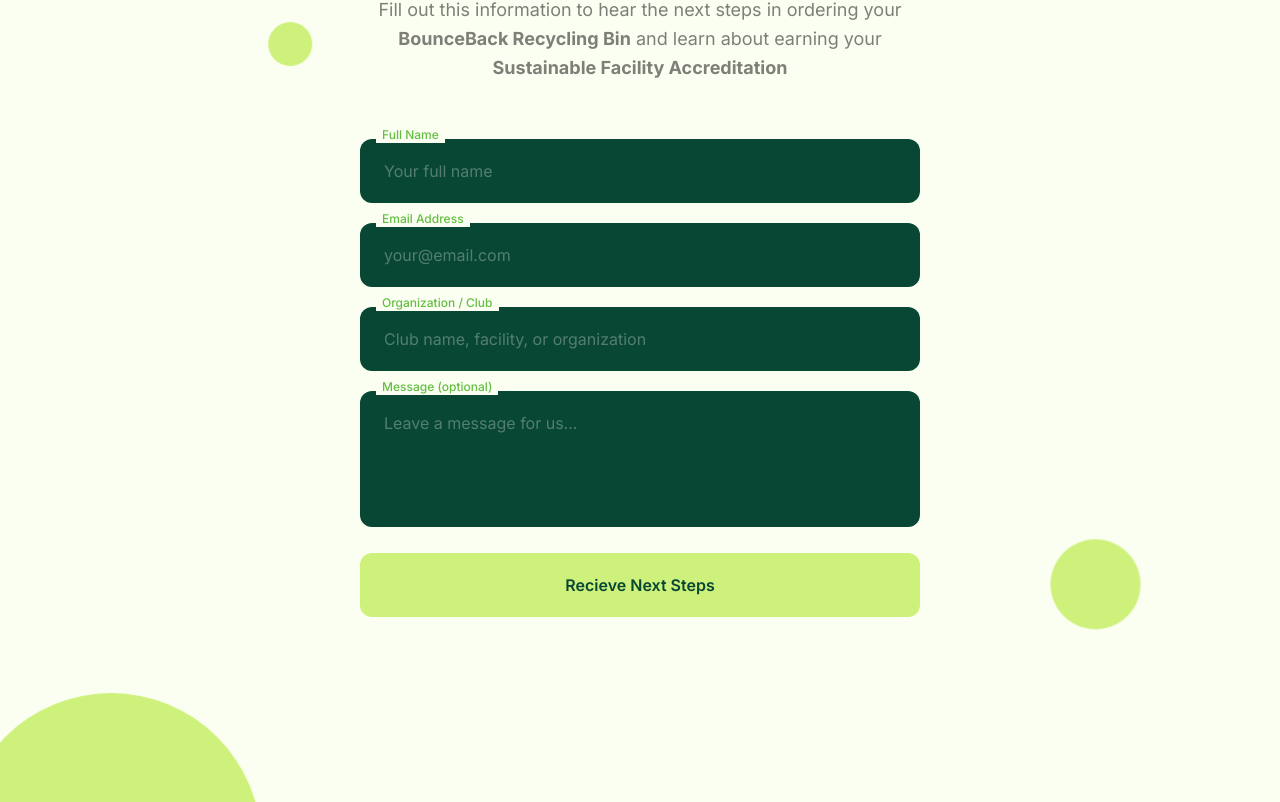
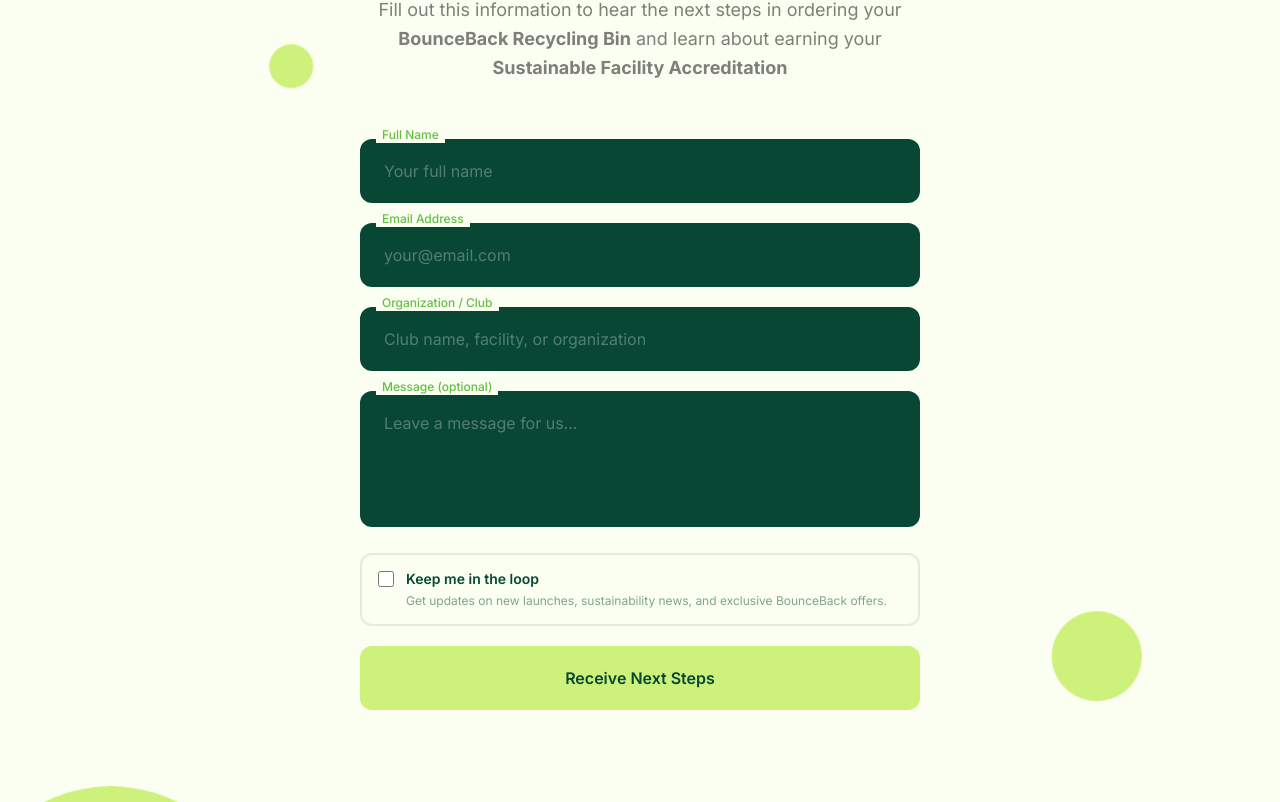
Before and after one commit to mattypark/Bouncebacktesting, a Next.js app: page /request-bin in a window 1280 px wide. Shown: the part 378-1180 px from the top of the page. Built offline with nearby package versions, Linux system fonts and the light colour scheme.

Commit message:
newadditions

```diff
--- a/app/layout.tsx
+++ b/app/layout.tsx
@@ -2,6 +2,7 @@
 import { Inter } from "next/font/google";
 import "./globals.css";
 import Providers from "@/components/Providers";
+import { Analytics } from "@vercel/analytics/next";
 
 const inter = Inter({
   subsets: ["latin"],
@@ -24,6 +25,7 @@
     <html lang="en">
       <body className={`${inter.variable} font-inter antialiased`}>
         <Providers>{children}</Providers>
+        <Analytics />
       </body>
     </html>
   );
--- a/app/request-bin/page.tsx
+++ b/app/request-bin/page.tsx
@@ -52,6 +52,10 @@
     organization: "",
     message: "",
   });
+  const [joinWaitlist, setJoinWaitlist] = useState(false);
+  const [submitted, setSubmitted] = useState(false);
+  const [loading, setLoading] = useState(false);
+  const [error, setError] = useState("");
 
   useEffect(() => {
     if (styleRef.current) return;
@@ -71,10 +75,23 @@
     setFormData((prev) => ({ ...prev, [e.target.name]: e.target.value }));
   }
 
-  function handleSubmit(e: React.FormEvent) {
+  async function handleSubmit(e: React.SyntheticEvent) {
     e.preventDefault();
-    // TODO: connect to backend / form service
-    alert("Request submitted! We'll be in touch soon.");
+    setLoading(true);
+    setError("");
+    try {
+      const res = await fetch(`${process.env.NEXT_PUBLIC_BACKEND_URL}/api/contact`, {
+        method: "POST",
+        headers: { "Content-Type": "application/json" },
+        body: JSON.stringify({ ...formData, joinWaitlist }),
+      });
+      if (!res.ok) throw new Error("Something went wrong.");
+      setSubmitted(true);
+    } catch {
+      setError("Something went wrong. Please try again.");
+    } finally {
+      setLoading(false);
+    }
   }
 
   return (
@@ -98,14 +115,26 @@
         {/* Content */}
         <div className="relative z-10 mx-auto max-w-3xl px-6 text-center">
           <h1 className="text-4xl font-bold tracking-tight text-black md:text-5xl lg:text-[64px] lg:leading-[1.1]">
-
             Order a BounceBack Bin For Your Facility
-
           </h1>
 
           <p className="mx-auto mt-5 max-w-xl text-sm leading-relaxed text-black/50 md:mt-10 md:text-base lg:text-lg">Fill out this information to hear the next steps in ordering your <span className="font-bold">BounceBack Recycling Bin</span> and learn about earning your <span className="font-bold">Sustainable Facility Accreditation</span></p>
 
-          {/* ─── Form ─── */}
+          {submitted ? (
+            /* ─── Success State ─── */
+            <div className="mx-auto mt-14 max-w-[560px] rounded-2xl bg-bb-deep px-8 py-12 text-center">
+              <div className="mx-auto mb-4 flex h-14 w-14 items-center justify-center rounded-full bg-bb-lime">
+                <svg width="24" height="24" viewBox="0 0 24 24" fill="none" stroke="#084734" strokeWidth="2.5" strokeLinecap="round" strokeLinejoin="round">
+                  <polyline points="20 6 9 17 4 12" />
+                </svg>
+              </div>
+              <h2 className="text-2xl font-bold text-white">Check your email!</h2>
+              <p className="mt-3 text-sm leading-relaxed text-white/60">
+                We sent next steps to <span className="font-semibold text-white">{formData.email}</span>. Check your inbox (and spam just in case).
+              </p>
+            </div>
+          ) : (
+            /* ─── Form ─── */
             <form
               onSubmit={handleSubmit}
               className="mx-auto mt-10 max-w-[560px] space-y-5 text-left md:mt-14"
@@ -172,14 +201,34 @@
                 />
               </div>
 
+              {/* Waitlist opt-in */}
+              <label className="flex cursor-pointer items-start gap-3 rounded-xl border-2 border-bb-deep/10 px-4 py-3.5 transition-colors hover:border-bb-deep/30 has-[:checked]:border-bb-lime has-[:checked]:bg-bb-lime/10">
+                <input
+                  type="checkbox"
+                  checked={joinWaitlist}
+                  onChange={(e) => setJoinWaitlist(e.target.checked)}
+                  className="mt-0.5 h-4 w-4 shrink-0 accent-bb-deep"
+                />
+                <div>
+                  <p className="text-sm font-semibold text-bb-deep">Keep me in the loop</p>
+                  <p className="mt-0.5 text-xs leading-relaxed text-bb-deep/50">Get updates on new launches, sustainability news, and exclusive BounceBack offers.</p>
+                </div>
+              </label>
+
+              {error && (
+                <p className="text-sm text-red-500">{error}</p>
+              )}
+
               {/* Submit */}
               <button
                 type="submit"
-              className="w-full rounded-xl bg-bb-lime px-10 py-4 text-sm font-semibold text-bb-deep transition-colors hover:bg-bb-mint md:py-5 md:text-base"
+                disabled={loading}
+                className="w-full rounded-xl bg-bb-lime px-10 py-4 text-sm font-semibold text-bb-deep transition-colors hover:bg-bb-mint disabled:opacity-50 disabled:cursor-not-allowed md:py-5 md:text-base"
               >
-              Recieve Next Steps
+                {loading ? "Sending..." : "Receive Next Steps"}
               </button>
             </form>
+          )}
         </div>
       </section>
 
--- a/components/HeroSection.tsx
+++ b/components/HeroSection.tsx
@@ -8,7 +8,6 @@
   { name: "Home", href: "/" },
   { name: "Buy Balls", href: "/bb-1" },
   { name: "Order a Bin", href: "/request-bin" },
-  { name: "About", href: "/about" },
   { name: "Account", href: "/account" },
 ];
 
@@ -359,7 +358,7 @@
         <div className="mb-3 h-10 w-[1px] bg-bb-mid/50" />
 
         <a
-          href="https://www.instagram.com/bounceback.pickle"
+          href="https://www.instagram.com/bouncebackpickle/"
           target="_blank"
           rel="noopener noreferrer"
           aria-label="Instagram"
--- a/components/WasteStatSection.tsx
+++ b/components/WasteStatSection.tsx
@@ -95,7 +95,7 @@
       className="relative flex min-h-screen w-full items-center bg-bb-lime"
     >
       {/* ─── Content ─── */}
-      <div className="mx-auto w-full max-w-[89rem] px-8 md:px-14 lg:px-20" style={{ marginLeft: "calc(50% - 5px)", transform: "translateX(-53%)" }}>
+      <div className="w-full px-8 md:px-14 lg:px-20">
         {/* Label */}
         <p className="text-xl font-bold text-bb-deep md:text-2xl lg:text-3xl">
           Pickleball Creates
@@ -104,8 +104,8 @@
         {/* Stat Number + Subtitle */}
         <div className="relative inline-block">
           <h2
-            className="whitespace-nowrap font-bold leading-none tracking-tight text-bb-deep"
-            style={{ fontSize: "clamp(7rem, 18vw, 22rem)", marginLeft: "-1px" }}
+            className="font-bold leading-none tracking-tight text-bb-deep md:whitespace-nowrap"
+            style={{ fontSize: "clamp(3.5rem, 22vw, 22rem)", marginLeft: "-1px" }}
             aria-label={TARGET.toLocaleString("en-US")}
           >
             {parts.map((part, i) => {
@@ -126,7 +126,7 @@
             })}
           </h2>
 
-          <p className="mt-2 text-right text-sm font-normal text-bb-deep md:text-base lg:absolute lg:right-0 lg:bottom-0 lg:mt-0 lg:text-lg">
+          <p className="mt-2 text-left text-sm font-normal text-bb-deep md:text-right md:text-base lg:absolute lg:right-0 lg:bottom-0 lg:mt-0 lg:text-lg">
             pounds of plastic waste every year.
           </p>
         </div>
--- a/package.json
+++ b/package.json
@@ -9,10 +9,12 @@
     "lint": "eslint"
   },
   "dependencies": {
+    "@supabase/supabase-js": "^2.98.0",
     "framer-motion": "^12.34.1",
     "next": "16.1.6",
     "react": "19.2.3",
-    "react-dom": "19.2.3"
+    "react-dom": "19.2.3",
+    "resend": "^6.9.3"
   },
   "devDependencies": {
     "@tailwindcss/postcss": "^4",
```
Also changed, not shown: 1 other file (tests, documents, lock files or other folders). Lines whose indentation alone changed are shown as unchanged.
